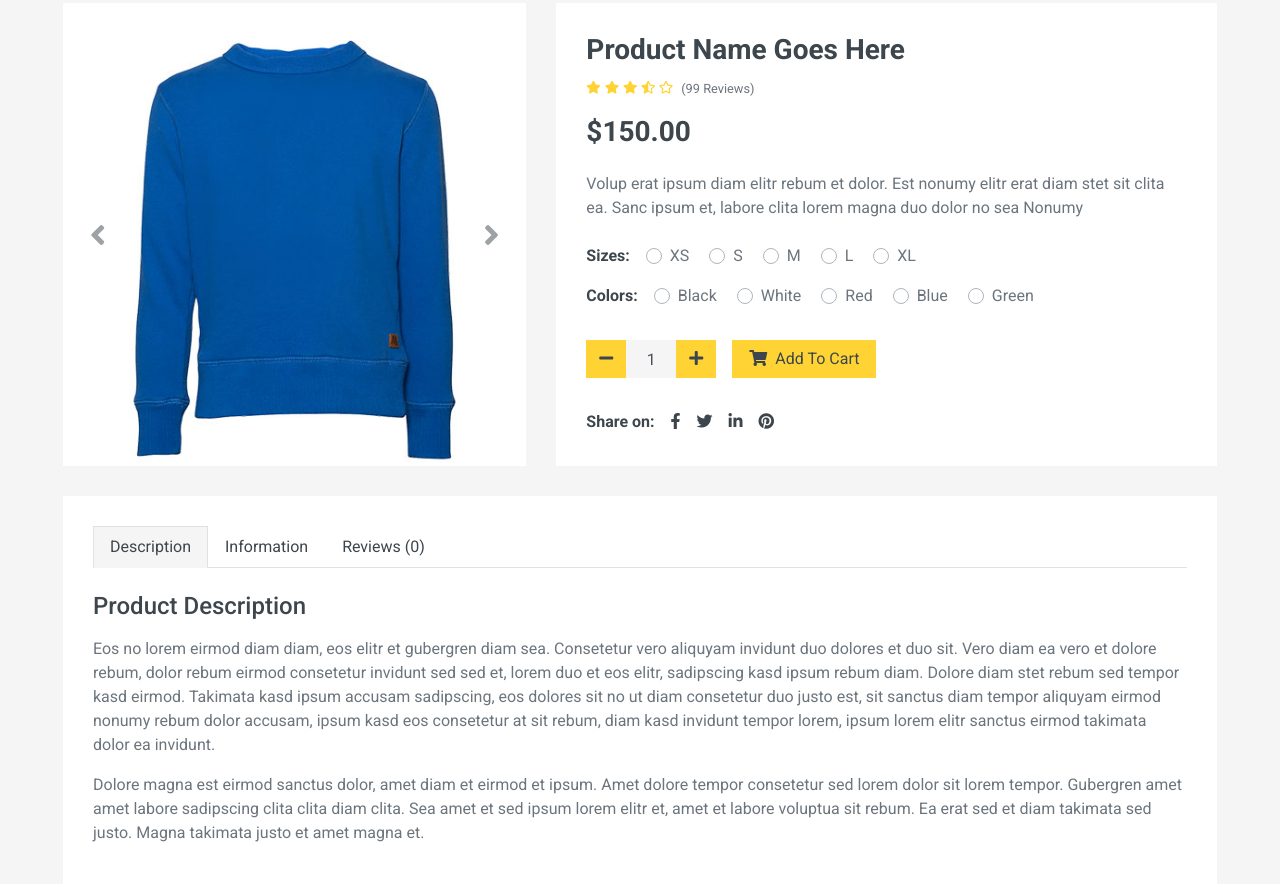
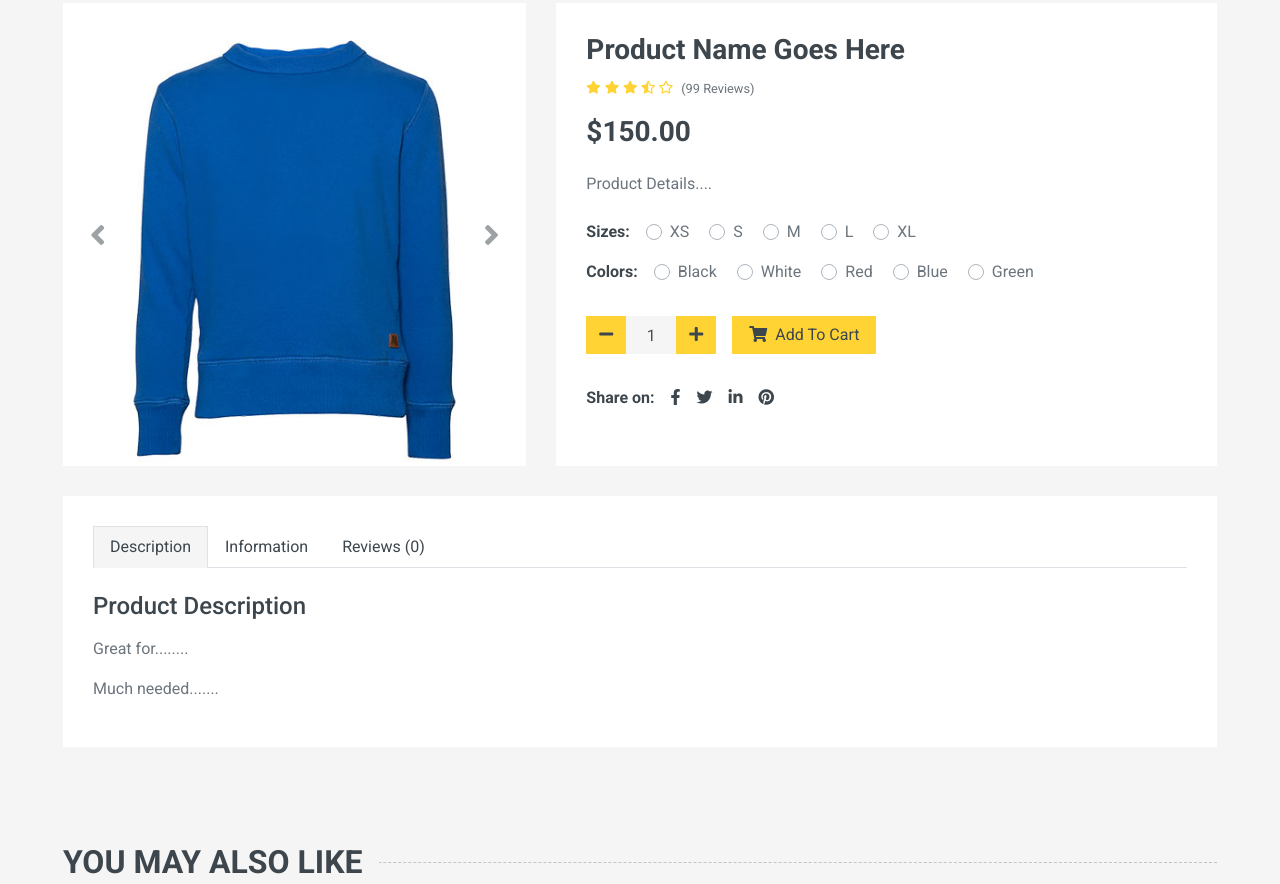
Before and after one commit to YashDalwani/FastBuy-0.1, a plain HTML site: page web/detail.html in a window 1280 px wide. Shown: the part 289-1173 px from the top of the page. Drawn offline with nearby package versions, Linux system fonts and the light colour scheme.

Commit message:
finale_1

```diff
--- a/web/detail.html
+++ b/web/detail.html
@@ -232,9 +232,7 @@
                         <small class="pt-1">(99 Reviews)</small>
                     </div>
                     <h3 class="font-weight-semi-bold mb-4">$150.00</h3>
-                    <p class="mb-4">Volup erat ipsum diam elitr rebum et dolor. Est nonumy elitr erat diam stet sit
-                        clita ea. Sanc ipsum et, labore clita lorem magna duo dolor no sea
-                        Nonumy</p>
+                    <p class="mb-4">Product Details....</p>
                     <div class="d-flex mb-3">
                         <strong class="text-dark mr-3">Sizes:</strong>
                         <form>
@@ -333,12 +331,12 @@
                     <div class="tab-content">
                         <div class="tab-pane fade show active" id="tab-pane-1">
                             <h4 class="mb-3">Product Description</h4>
-                            <p>Eos no lorem eirmod diam diam, eos elitr et gubergren diam sea. Consetetur vero aliquyam invidunt duo dolores et duo sit. Vero diam ea vero et dolore rebum, dolor rebum eirmod consetetur invidunt sed sed et, lorem duo et eos elitr, sadipscing kasd ipsum rebum diam. Dolore diam stet rebum sed tempor kasd eirmod. Takimata kasd ipsum accusam sadipscing, eos dolores sit no ut diam consetetur duo justo est, sit sanctus diam tempor aliquyam eirmod nonumy rebum dolor accusam, ipsum kasd eos consetetur at sit rebum, diam kasd invidunt tempor lorem, ipsum lorem elitr sanctus eirmod takimata dolor ea invidunt.</p>
-                            <p>Dolore magna est eirmod sanctus dolor, amet diam et eirmod et ipsum. Amet dolore tempor consetetur sed lorem dolor sit lorem tempor. Gubergren amet amet labore sadipscing clita clita diam clita. Sea amet et sed ipsum lorem elitr et, amet et labore voluptua sit rebum. Ea erat sed et diam takimata sed justo. Magna takimata justo et amet magna et.</p>
+                            <p>Great for........</p>
+                            <p>Much needed.......</p>
                         </div>
                         <div class="tab-pane fade" id="tab-pane-2">
                             <h4 class="mb-3">Additional Information</h4>
-                            <p>Eos no lorem eirmod diam diam, eos elitr et gubergren diam sea. Consetetur vero aliquyam invidunt duo dolores et duo sit. Vero diam ea vero et dolore rebum, dolor rebum eirmod consetetur invidunt sed sed et, lorem duo et eos elitr, sadipscing kasd ipsum rebum diam. Dolore diam stet rebum sed tempor kasd eirmod. Takimata kasd ipsum accusam sadipscing, eos dolores sit no ut diam consetetur duo justo est, sit sanctus diam tempor aliquyam eirmod nonumy rebum dolor accusam, ipsum kasd eos consetetur at sit rebum, diam kasd invidunt tempor lorem, ipsum lorem elitr sanctus eirmod takimata dolor ea invidunt.</p>
+                            <p>Also available offline</p>
                             <div class="row">
                                 <div class="col-md-6">
                                     <ul class="list-group list-group-flush">
```
Also changed, not shown: web/index.html (+1 -1 lines).
